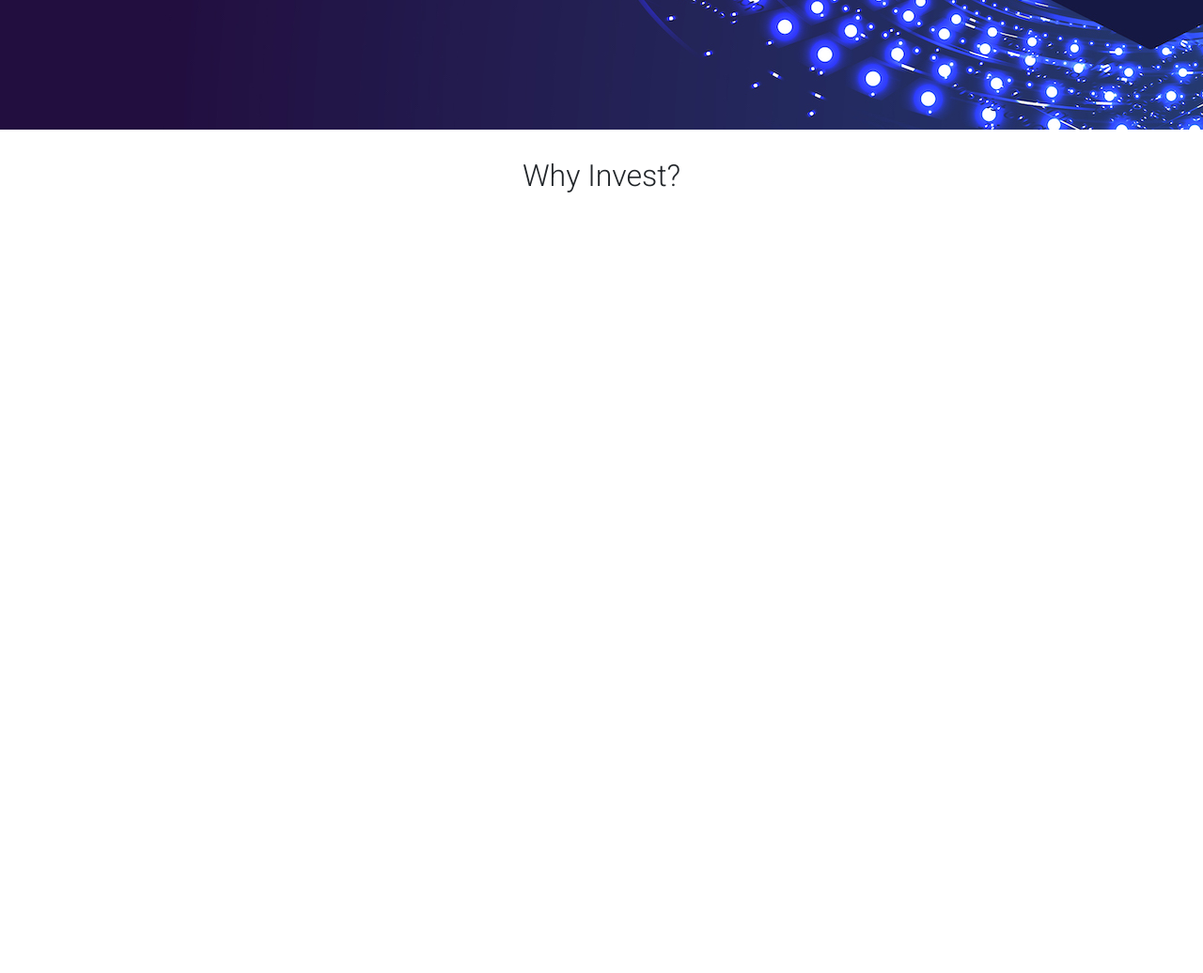
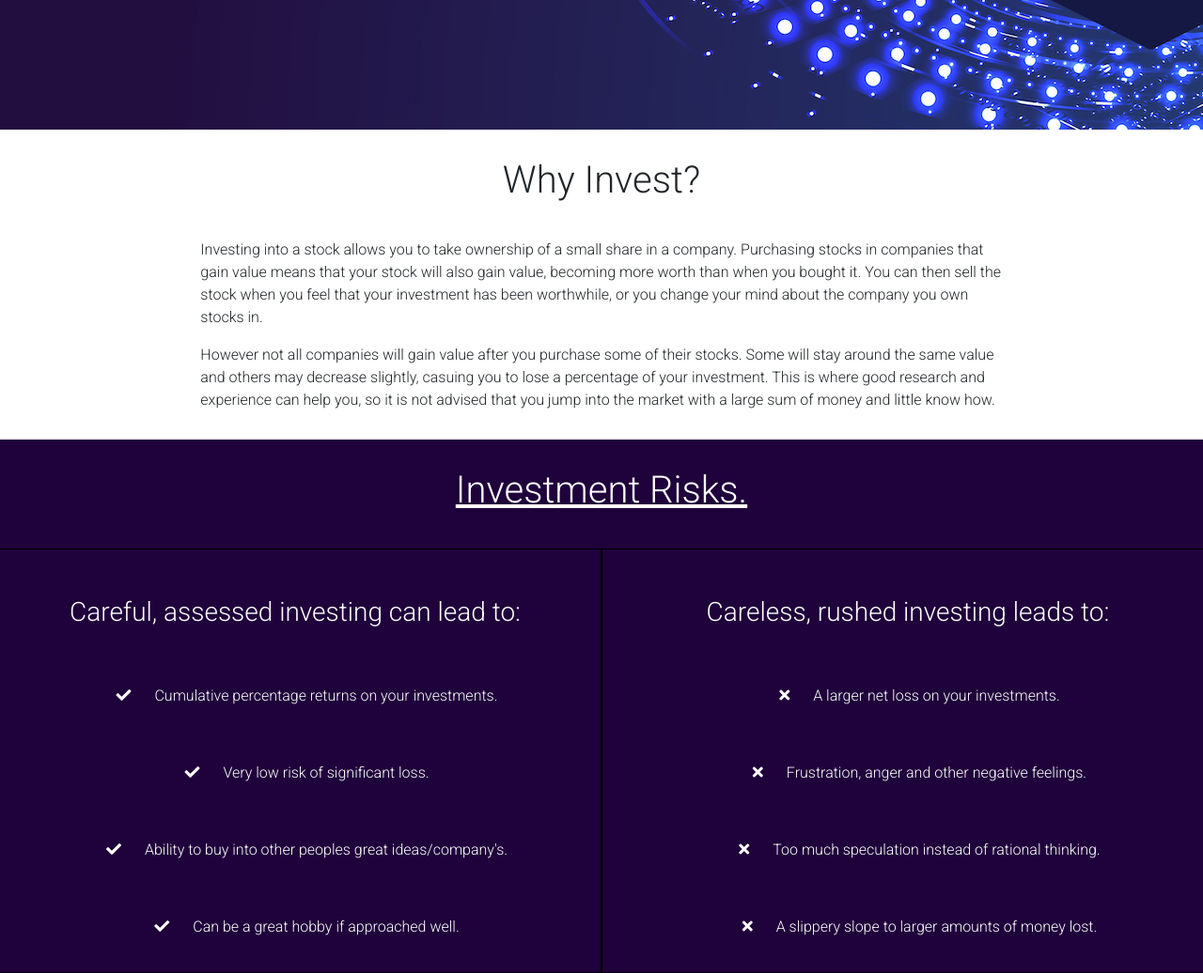
Before and after one commit to DanB1998/StockMarket, a plain HTML site: page index.html in a window 1280 px wide. Shown: the part 853-1889 px from the top of the page at 94% size. Before the commit the page ends 1153 px from the top, so only its background shows below. Drawn offline with nearby package versions, Linux system fonts and the light colour scheme.

Commit message:
content added

```diff
--- a/assets/css/style.css
+++ b/assets/css/style.css
@@ -63,16 +63,49 @@ header{
     position: absolute;
 }
 
-h1{
+#herotitle{
     font-size: 50px;
     margin-top: 50%;
 }
 
-p{
+#herodescription{
     padding: 20px;
+}
+
+.whyinv{
+    margin-bottom: 30px;
 }
 
 #risks{
     text-align: center;
     padding: 30px;
 }
+
+.row h1{
+    text-align: center;
+    text-decoration: underline;
+    padding: 30px;
+}
+
+.row h3{
+    text-align: center;
+    padding: 30px;
+    margin-top: 20px;
+}
+
+.row i{
+    padding: 25px;
+}
+
+.row{
+    background-color: rgb(31, 1, 59);
+    color: white;
+}
+
+.row p{
+    text-align: center;
+}
+
+.row div{
+    border: 1px solid black;
+}
--- a/index.html
+++ b/index.html
@@ -6,6 +6,7 @@
         <title>Learning The Stock Market</title>
         <link href="https://cdn.jsdelivr.net/npm/bootstrap@5.0.0-beta3/dist/css/bootstrap.min.css" rel="stylesheet" integrity="sha384-eOJMYsd53ii+scO/bJGFsiCZc+5NDVN2yr8+0RDqr0Ql0h+rP48ckxlpbzKgwra6" crossorigin="anonymous">
         <link rel="preconnect" href="https://fonts.gstatic.com">
+            <link rel="stylesheet" href="https://use.fontawesome.com/releases/v5.6.3/css/all.css" integrity="sha384-UHRtZLI+pbxtHCWp1t77Bi1L4ZtiqrqD80Kn4Z8NTSRyMA2Fd33n5dQ8lWUE00s/" crossorigin="anonymous" />
         <link href="https://fonts.googleapis.com/css2?family=Roboto:wght@300&display=swap" rel="stylesheet">
         <link href="assets/css/style.css" rel="stylesheet" type="text/css">
     </head>
@@ -25,16 +26,40 @@
         </header>
         <div class="background">
             <div class="title">
-                <h1>The Stock Market</h1>
-                <p>Invest earnings and slowly grow your income</p>
+                <h1 id="herotitle">The Stock Market</h1>
+                <p id="herodescription">Invest earnings and slowly grow your income</p>
+            </div>
+        </div>
+        <div class="whyinv">
+            <div class="col-md-8 offset-md-2">
+                <h1 id="risks">Why Invest?</h1>
+                <p>
+                    Investing into a stock allows you to take ownership of a small share in a company. Purchasing stocks in companies that gain value means that your stock will also gain value, becoming more worth than when you bought it. You can then sell the stock when you feel that your investment has been worthwhile, or you change your mind about the company you own stocks in.
+                </p>
+                <p>
+                    However not all companies will gain value after you purchase some of their stocks. Some will stay around the same value and others may decrease slightly, casuing you to lose a percentage of your investment. This is where good research and experience can help you, so it is not advised that you jump into the market with a large sum of money and little know how.
+                </p>
             </div>
         </div>
         <div class="row">
-            <div class="col-md-8 offset-md-2">
-                <h2 id="risks">Why Invest?</h2>
-                <p>
-                </p>
+            <h1>Investment Risks.</h1>
+            <div class="col-md-6">
+                <h3>Careful, assessed investing can lead to:</h3>
+                <p><i class="fas fa-check"></i>Cumulative percentage returns on your investments.</p>
+                <p><i class="fas fa-check"></i>Very low risk of significant loss.</p>
+                <p><i class="fas fa-check"></i>Ability to buy into other peoples great ideas/company's.</p>
+                <p><i class="fas fa-check"></i>Can be a great hobby if approached well.</p>
+            </div>
+            <div class="col-md-6">
+                <h3>Careless, rushed investing leads to:</h3>
+                <p><i class="fas fa-times"></i>A larger net loss on your investments.</p>
+                <p><i class="fas fa-times"></i>Frustration, anger and other negative feelings.</p>
+                <p><i class="fas fa-times"></i>Too much speculation instead of rational thinking.</p>
+                <p><i class="fas fa-times"></i>A slippery slope to larger amounts of money lost.</p>
             </div>
         </div>
+        <footer>
+
+        </footer>
     </body>
 </html>
```
